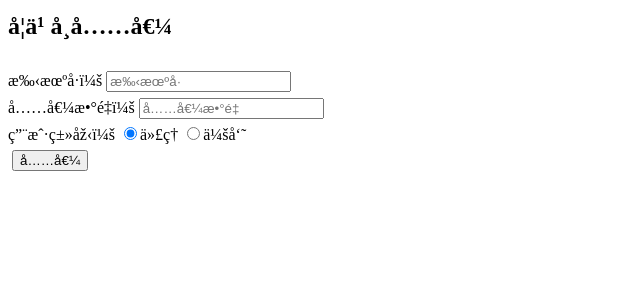
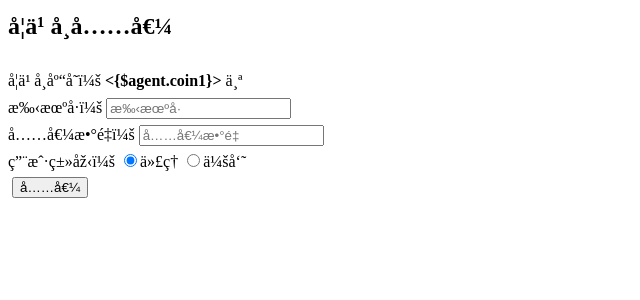
Before and after one commit to ttflowerboys/success-project, a PHP site: page /DbName/agent/Home/View/default/Index/coin.html in a window 1280 px wide. Shown: the top 300 px of the page, without its empty margins (0-640 px from the left). Run offline with PHP 8.4, Linux system fonts and the light colour scheme.

Commit message:
[Tpl] agent tpl.

```diff
--- a/Public/static/css/common.css
+++ b/Public/static/css/common.css
@@ -19,5 +19,7 @@ a:hover{color: #0a1de9;transition : color 0.2s linear 0s,background-color 0.3 li
 .fl{float: left;}.fr{float: right;}.rel{position: relative;}.abs{position: absolute;}
 i,b,em{font-weight: normal;font-style: normal;}
 
+.t-red{color: #fc1615;}
+.fsize16{font-size: 16px;}
 .col-2{width: 49%;float: left;}
 .col-2:nth-child(2){float: right;}
--- a/Public/tpl/agent/css/common.css
+++ b/Public/tpl/agent/css/common.css
@@ -70,7 +70,7 @@ html,body{width: 100%;height: 100%;overflow: hidden;}
 
 
 .Form{width: 350px;margin-top: 22px;}
-.Form .input-items{height: 32px;margin-bottom: 15px;clear: both;}
+.Form .input-items{height: 32px;line-height: 32px;margin-bottom: 15px;clear: both;}
 .Form .label{width: 110px;height: 32px;padding-right: 12px;line-height: 32px;text-align: right;float: left;}
 .Form .ipt-text{float: left;width: 228px;height: 32px;padding: 2px 8px;border: 1px solid #e3e3e3;border-radius: 3px;}
 .Form .ipt-text:focus{border-color: #66afe9;outline: 0;box-shadow: inset 0 1px 1px rgba(0,0,0,.075), 0 0 8px rgba(102,175,233,.6);}
--- a/agent/Home/View/default/Index/coin.html
+++ b/agent/Home/View/default/Index/coin.html
@@ -6,19 +6,23 @@
 		<div class="CommonBox">
 			<h2 class="commonHd"><i class="icon-datashow"></i>学习币充值</h2>
 			<div class="commonBd">
-				<form action="" class="Form">
+				<form  method="post" action="<{:U('index/coinDo')}>" class="Form J_ajaxForm">
+					<div class="input-items">
+						<label class="label">学习币库存：</label>
+						<strong class="t-red fsize16"> <{$agent.coin1}> </strong>个
+					</div>
 					<div class="input-items">
 						<label class="label">手机号：</label>
-						<input class="ipt-text" type="text" placeholder="手机号">
+						<input class="ipt-text" type="text" name="phone" placeholder="手机号" required>
 					</div>
 					<div class="input-items">
 						<label class="label">充值数量：</label>
-						<input class="ipt-text" type="text" placeholder="充值数量">
+						<input class="ipt-text" type="number" name="num" placeholder="充值数量" required>
 					</div>
 					<div class="input-items">
 						<label class="label">用户类型：</label>
-						<label class="radioWrap" for="parent_where_1"><input class="currantRadio" id="parent_where_1" type="radio" name="parent_where" value="1" checked required><label for="parent_where_1">代理</label></label>
-        				<label class="radioWrap" for="parent_where_2"><input class="currantRadio" id="parent_where_2" type="radio" name="parent_where" value="2" required><label for="parent_where_2">会员</label></label>
+						<label class="radioWrap" for="type_1"><input class="currantRadio" id="type_1" type="radio" name="type" value="1" checked required><label for="type_1">代理</label></label>
+        				<label class="radioWrap" for="type_2"><input class="currantRadio" id="type_2" type="radio" name="type" value="2" required><label for="type_2">会员</label></label>
 					</div>
 					<div class="input-items"><label class="label">&nbsp;</label><input class="ipt-submit" type="submit" value="充值"></div>
 				</form>
```
